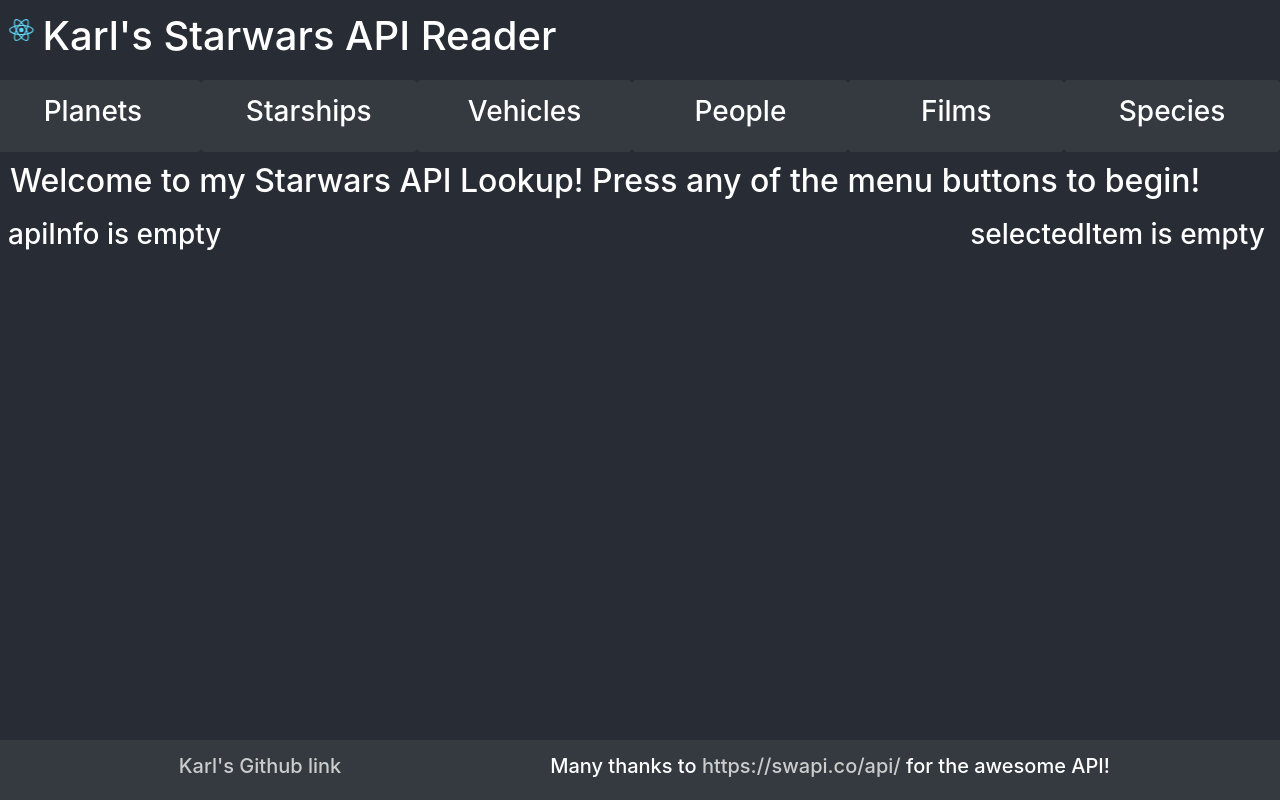
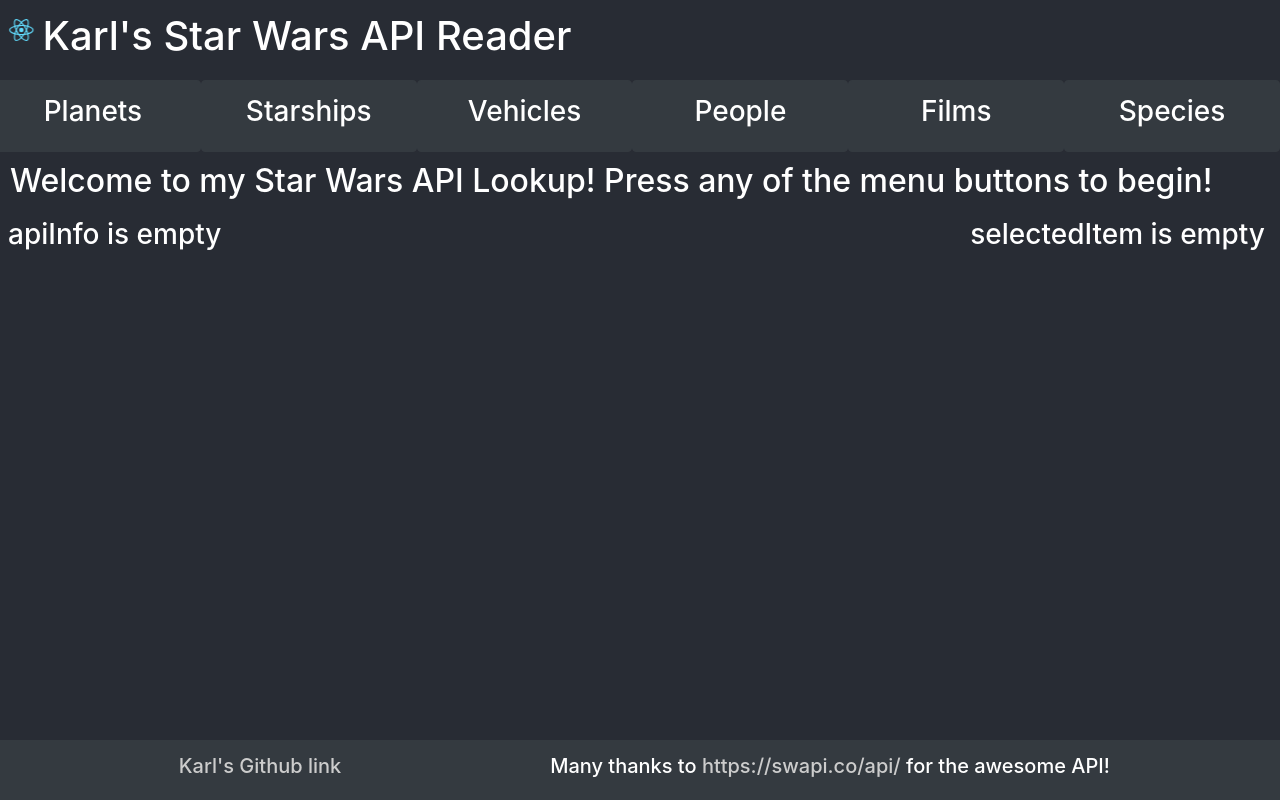
Before and after one commit to KarlKeisel/Starwars-Api, a React (Create React App) app: page / in a window 1280 px wide. Built offline with nearby package versions, Linux system fonts and the light colour scheme.

Commit message:
Fix spelling.

```diff
--- a/src/components/Body.js
+++ b/src/components/Body.js
@@ -62,7 +62,7 @@
                                                                section={this.state.apiSection}
                                                                handleClick={this.handleClick}/>);
         const ApiLink = this.state.apiSection === '' ?
-            <h2 className="intro">Welcome to my Starwars API Lookup! Press any of the menu buttons to begin!</h2> : '';
+            <h2 className="intro">Welcome to my Star Wars API Lookup! Press any of the menu buttons to begin!</h2> : '';
 
         return (
             <div className='body container-fluid pl-0'>
--- a/src/components/Header.js
+++ b/src/components/Header.js
@@ -7,7 +7,7 @@
         <header className='App-header'>
             <img src={logo} className="App-logo" alt="logo"/>
             <h1 className='brand'>
-                Karl's Starwars API Reader
+                Karl's Star Wars API Reader
             </h1>
         </header>
     )
```
